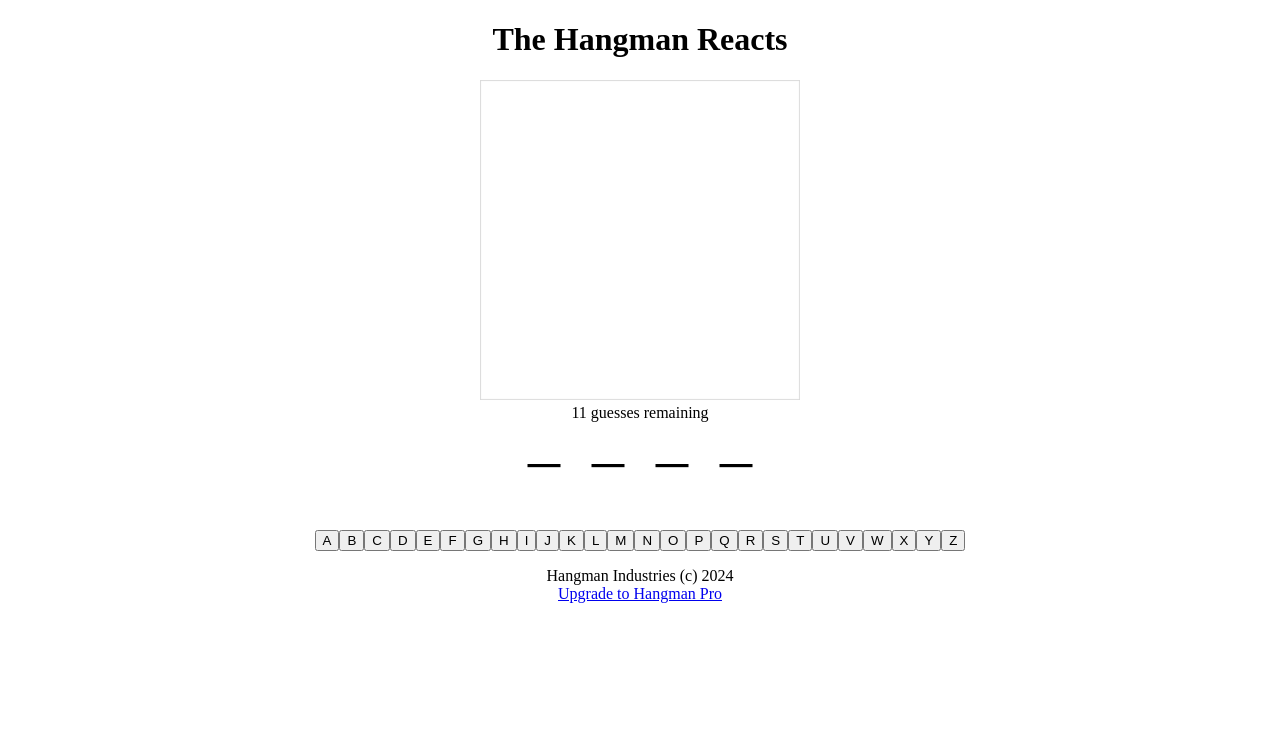
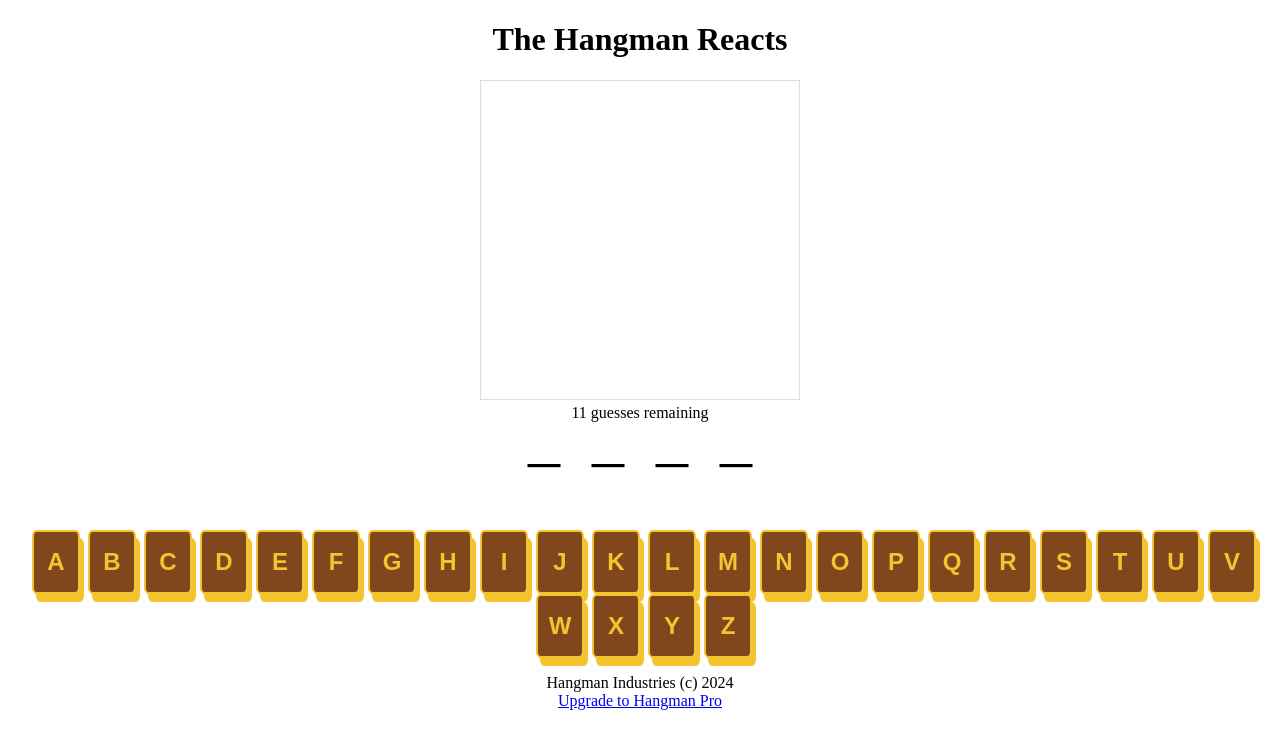
Before and after one commit to JFCotter/hangman-project, a React (Create React App) app: page / in a window 1280 px wide. Shown: the top 748 px of the page. Built offline with nearby package versions, Linux system fonts and the light colour scheme.

Commit message:
adding-button-scss

```diff
--- a/src/components/LetterButton/LetterButton.module.scss
+++ b/src/components/LetterButton/LetterButton.module.scss
@@ -1,23 +1,34 @@
-$myColorB:  rgb(23,23,20);
-$myColorBl:  rgb(125, 175, 219) ;
-$myColorW: rgb(255,255,255);
+$ColorCinnamon:  rgb(101, 42, 14);
+$ColorBrown:  rgb(128, 71, 28);
+$ColorYellow:  rgb(244, 196, 48);
+$ColorPecan:rgb(74, 37, 17);
 
 .LetterButton {
-  // padding: 1rem;
-  // width: 3rem;
-  // height: 4rem;
-  // border-radius: 5%;
-  // background-color:$myColorW;
-  // color: $myColorBl;
-  // border: 2px solid $myColorBl;
+  padding: 0.5rem;
+  margin-left: 0.5rem;
+  width: 3rem;
+  height: 4rem;
+  border-radius: 10%;
+  background-color:$ColorBrown;
+   color: $ColorYellow;
+  border: 2px solid $ColorYellow;
+  box-shadow: 4px 8px;
+  font-weight: bold;
+  font-size:x-large;
 }
 
 .LetterButton:hover{
-  // background-color:$myColorBl;
-  // color: $myColorW;
-  // border: 2px solid $myColorBl;
+  background-color:$ColorYellow;
+  color: $ColorBrown;
+  border: 2px solid $ColorBrown;
 }
 
 .hasBeenGuessed{
   text-decoration: line-through;
 }
+
+.LetterButton:disabled {
+  background-color: $ColorPecan;
+  color: mix($ColorCinnamon,white,80%);
+  border: 2px solid $ColorCinnamon;
+}
```
